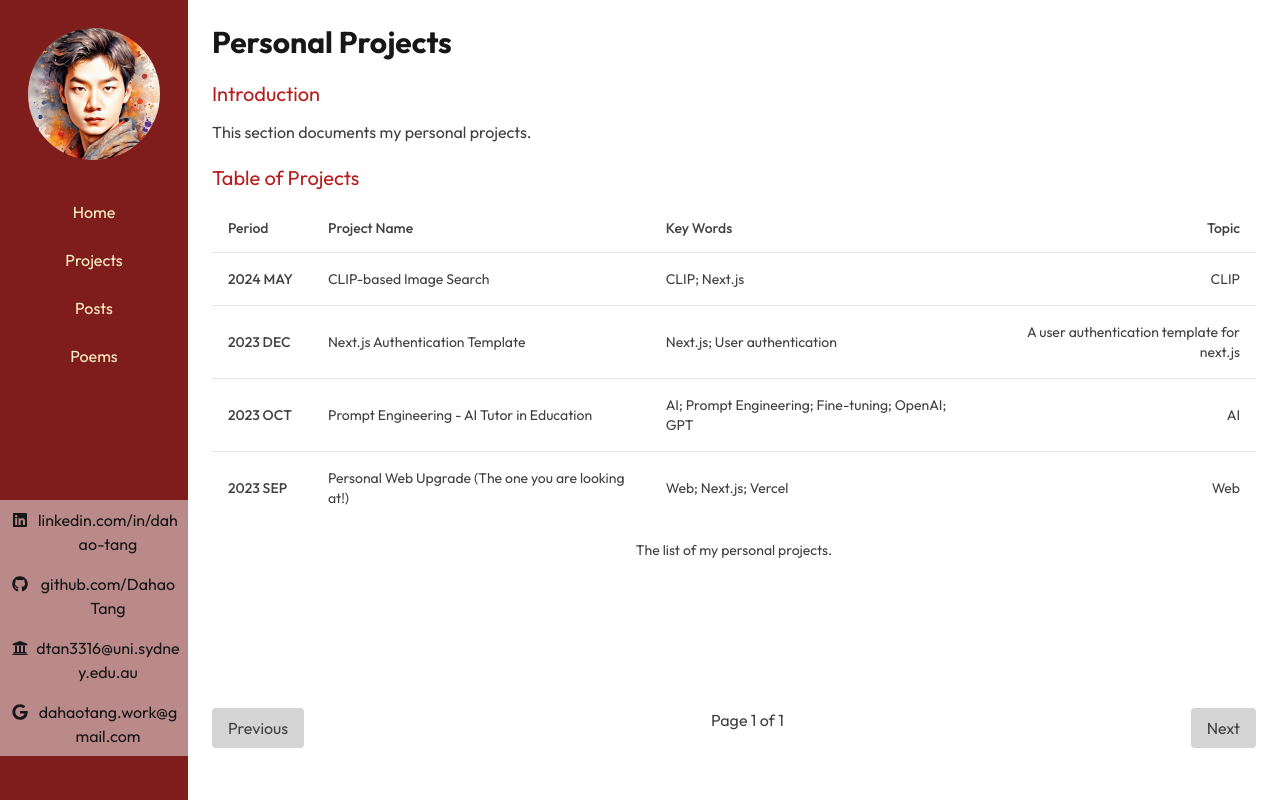
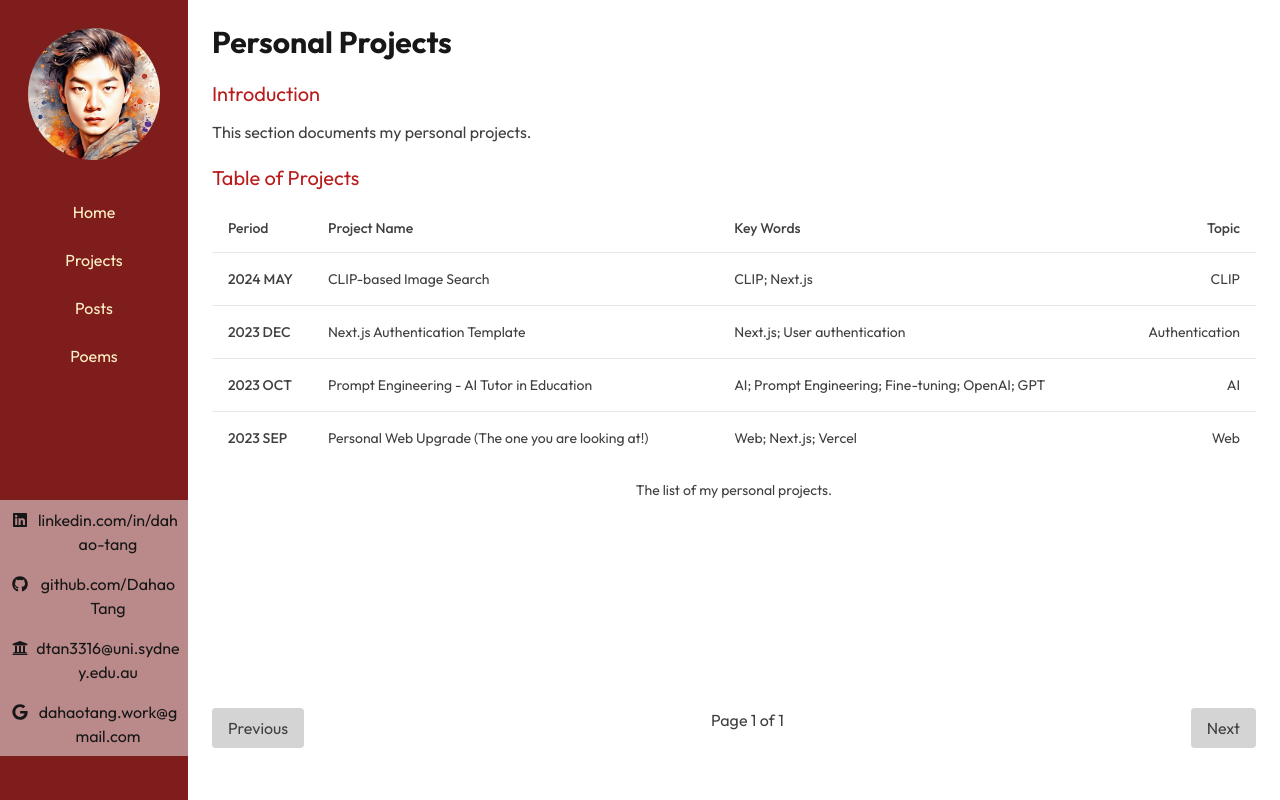
Before and after one commit to DahaoTang/DahaoTang.github.io, a Next.js app: page /projects/personal in a window 1280 px wide. Built offline with nearby package versions, Linux system fonts and the light colour scheme.

Commit message:
2024 may personal project added

```diff
--- a/app/(site)/projects/personal/202312-1/Summary.ts
+++ b/app/(site)/projects/personal/202312-1/Summary.ts
@@ -3,6 +3,6 @@ export const personalProject202312_1 = {
 	period: "2023 DEC",
 	name: "Next.js Authentication Template",
 	keywords: "Next.js; User authentication",
-	topic: "A user authentication template for next.js",
+	topic: "Authentication",
 	url: "https://github.com/DahaoTang/nextjs-auth-template",
 };
```
